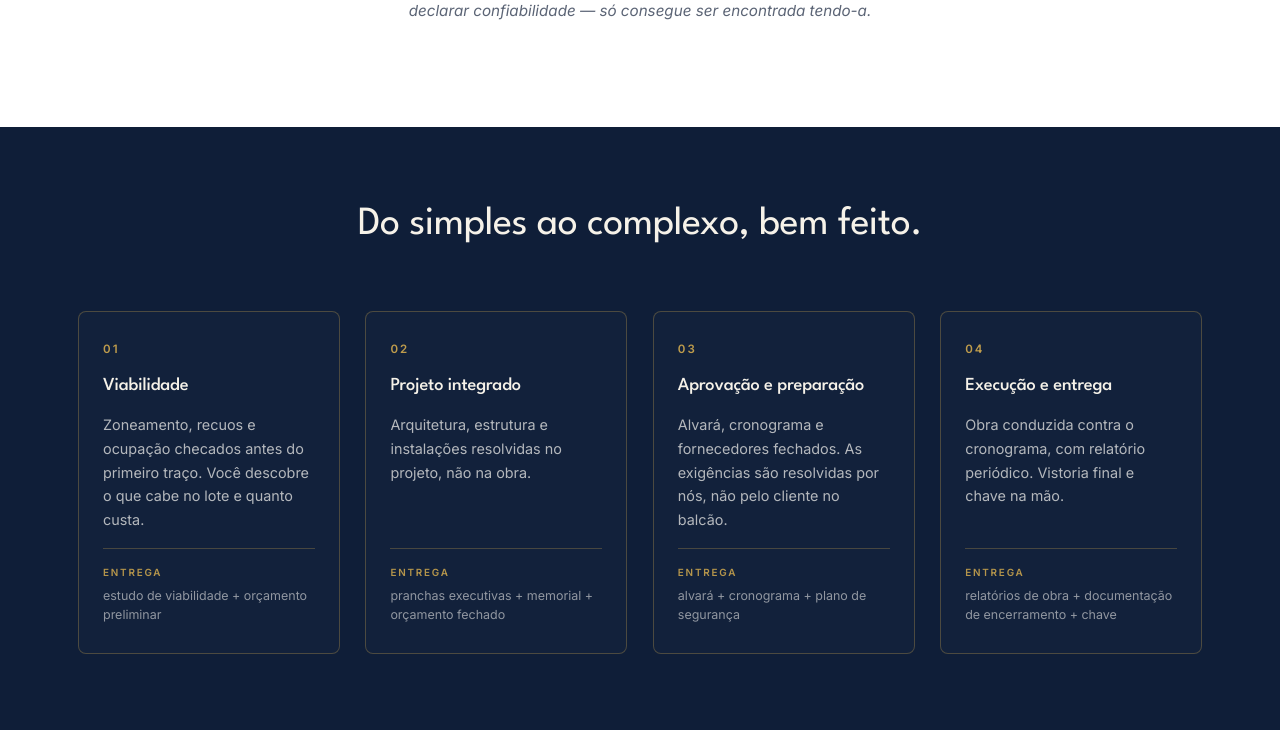
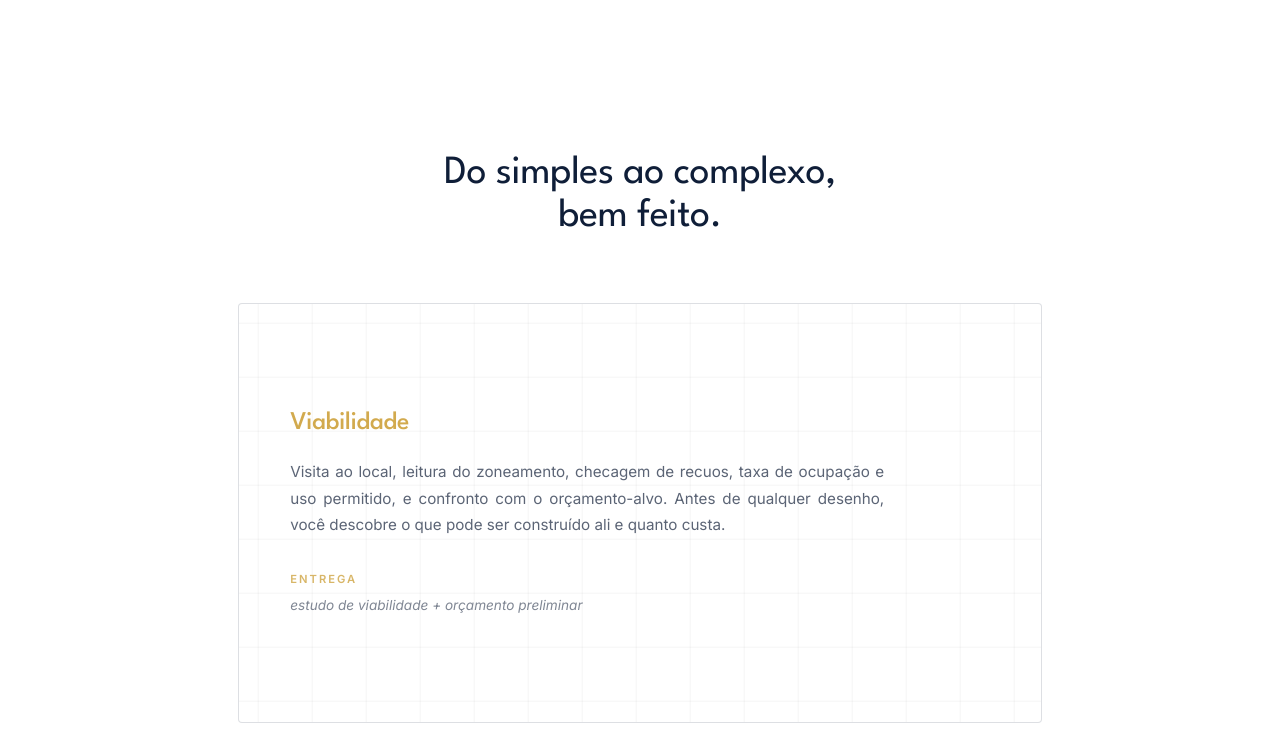
Before and after one commit to Eduarda-Nere/projeto-01, a React (Vite) app: page / in a window 1280 px wide. Shown: the part 2600-3353 px from the top of the page. Built offline with nearby package versions, Linux system fonts and the light colour scheme.

Commit message:
configurando section

```diff
--- a/src/components/Cultura/Cultura.styles.ts
+++ b/src/components/Cultura/Cultura.styles.ts
@@ -4,7 +4,7 @@ import { motion } from 'framer-motion';
 export const CulturaSection = styled.section`
     position: relative;
     background: ${({ theme }) => theme.colors.paper};
-    padding: clamp(3rem, 8vw, 7rem) 0;
+    padding: clamp(3rem, 6vw, 5rem) 0;
     scroll-margin-top: 80px;
 `;
 
--- a/src/components/Processo/Processo.styles.ts
+++ b/src/components/Processo/Processo.styles.ts
@@ -1,121 +1,116 @@
-import styled from 'styled-components';
+import styled, { keyframes } from 'styled-components';
 
-export const ProcessoSection = styled.section`
-    background: ${({ theme }) => theme.colors.navy};
-    color: ${({ theme }) => theme.colors.cream};
-    padding: clamp(3rem, 6vw, 5rem) 0;
-    scroll-margin-top: 80px;
-    position: relative;
-    overflow: hidden;
+const gridMove = keyframes`
+    0% { background-position: 0 0; }
+    100% { background-position: 54px 54px; }
 `;
 
-export const Head = styled.div<{ $visible: boolean }>`
-    text-align: center;
-    max-width: 720px;
-    margin: 0 auto clamp(2.5rem, 5vw, 4rem);
-    opacity: ${({ $visible }) => ($visible ? 1 : 0)};
-    transform: translateY(${({ $visible }) => ($visible ? '0' : '32px')});
-    transition: opacity ${({ theme }) => theme.duration.slower} ${({ theme }) => theme.ease},
-                transform ${({ theme }) => theme.duration.slower} ${({ theme }) => theme.ease};
+export const ProcessoWrapper = styled.section`
+    position: relative;
+    scroll-margin-top: 80px;
+    padding: clamp(3rem, 6vw, 5rem) 0;
 `;
 
-export const Title = styled.h2`
+export const ProcessoHeader = styled.div`
+    text-align: center;
+    max-width: 1220px;
+    margin: 0 auto clamp(2.5rem, 5vw, 4rem);
+    padding: 0 clamp(1.5rem, 4vw, 3rem);
+`;
+
+export const ProcessoTitle = styled.h2`
     font-size: clamp(1.9rem, 3.4vw, 2.5rem);
     line-height: 1.08;
     font-weight: 400;
     letter-spacing: -0.01em;
-    color: ${({ theme }) => theme.colors.cream};
-    margin: 0 0 0.75rem;
+    color: ${({ theme }) => theme.colors.navy};
+    margin: 0 auto;
+    max-width: 20ch;
 `;
 
-export const Tagline = styled.p`
+export const CardsStack = styled.div`
+    display: flex;
+    flex-direction: column;
+    align-items: center;
+    gap: 2rem;
+    max-width: 900px;
+    margin: 0 auto;
+    padding: 0 clamp(1.5rem, 4vw, 3rem);
+`;
+
+export const StickyCard = styled.article<{
+    $bg: 'dark' | 'light';
+    $index: number;
+}>`
+    position: sticky;
+    top: calc(120px + ${({ $index }) => $index * 2.5}rem);
+    width: 100%;
+    min-height: 420px;
+    display: flex;
+    flex-direction: column;
+    justify-content: center;
+    padding: clamp(2rem, 4vw, 3.5rem);
+    border-radius: 4px;
+    overflow: hidden;
+    background: ${({ $bg, theme }) =>
+        $bg === 'dark' ? theme.colors.navy : '#ffffff'};
+    color: ${({ $bg, theme }) =>
+        $bg === 'dark' ? theme.colors.cream : theme.colors.navy};
+    border: 1px solid
+        ${({ $bg, theme }) =>
+            $bg === 'dark' ? 'rgba(210, 170, 78, 0.25)' : theme.colors.lineOnCream};
+`;
+
+export const GridBackground = styled.div<{ $isDark: boolean }>`
+    position: absolute;
+    inset: 0;
+    pointer-events: none;
+    background-image:
+        linear-gradient(to right, ${({ $isDark }) => $isDark ? 'rgba(255,255,255,0.04)' : 'rgba(0,0,0,0.04)'} 1px, transparent 1px),
+        linear-gradient(to bottom, ${({ $isDark }) => $isDark ? 'rgba(255,255,255,0.04)' : 'rgba(0,0,0,0.04)'} 1px, transparent 1px);
+    background-size: 54px 54px;
+    animation: ${gridMove} 20s linear infinite;
+`;
+
+export const CardContent = styled.div`
+    position: relative;
+    z-index: 2;
+    display: flex;
+    flex-direction: column;
+    gap: 1.25rem;
+    text-align: left;
+`;
+
+export const CardTitle = styled.h3`
     font-family: ${({ theme }) => theme.fonts.display};
-    font-size: clamp(1rem, 1.3vw, 1.15rem);
-    font-weight: 400;
-    line-height: 1.4;
+    font-size: clamp(1.35rem, 2vw, 1.75rem);
+    line-height: 1.2;
+    font-weight: 500;
     letter-spacing: -0.01em;
     color: ${({ theme }) => theme.colors.gold};
     margin: 0;
 `;
 
-export const CardsGrid = styled.div<{ $visible: boolean }>`
-    display: grid;
-    grid-template-columns: repeat(4, 1fr);
-    gap: clamp(1.25rem, 2vw, 2rem);
-    opacity: ${({ $visible }) => ($visible ? 1 : 0)};
-    transform: translateY(${({ $visible }) => ($visible ? '0' : '32px')});
-    transition: opacity ${({ theme }) => theme.duration.slower} ${({ theme }) => theme.ease} 0.1s,
-                transform ${({ theme }) => theme.duration.slower} ${({ theme }) => theme.ease} 0.1s;
-
-    @media (max-width: 1024px) {
-        grid-template-columns: repeat(2, 1fr);
-    }
-
-    @media (max-width: 560px) {
-        grid-template-columns: 1fr;
-    }
-`;
-
-export const Card = styled.article<{ $delay: number; $visible: boolean }>`
-    position: relative;
-    padding: 1.75rem 1.5rem;
-    border: 1px solid rgba(210, 170, 78, 0.3);
-    border-radius: 8px;
-    background: rgba(255, 255, 255, 0.015);
-    display: flex;
-    flex-direction: column;
-    gap: 1rem;
-    opacity: ${({ $visible }) => ($visible ? 1 : 0)};
-    transform: translateY(${({ $visible }) => ($visible ? '0' : '24px')});
-    transition: opacity ${({ theme }) => theme.duration.slow} ${({ theme }) => theme.ease} ${({ $delay }) => $delay}s,
-                transform ${({ theme }) => theme.duration.slow} ${({ theme }) => theme.ease} ${({ $delay }) => $delay}s,
-                border-color ${({ theme }) => theme.duration.fast} ${({ theme }) => theme.ease},
-                background ${({ theme }) => theme.duration.fast} ${({ theme }) => theme.ease};
-
-    &:hover {
-        border-color: ${({ theme }) => theme.colors.gold};
-        background: rgba(210, 170, 78, 0.05);
-    }
-`;
-
-export const CardNumber = styled.span`
-    font-family: ${({ theme }) => theme.fonts.body};
-    font-size: 0.72rem;
-    font-weight: 600;
-    letter-spacing: 0.18em;
-    color: ${({ theme }) => theme.colors.gold};
-    opacity: 0.9;
-`;
-
-export const CardTitle = styled.h3`
-    font-family: ${({ theme }) => theme.fonts.display};
-    font-size: 1.15rem;
-    font-weight: 500;
-    line-height: 1.25;
-    color: ${({ theme }) => theme.colors.cream};
+export const CardText = styled.p<{ $isDark: boolean }>`
+    font-size: 0.95rem;
+    line-height: 1.75;
     margin: 0;
-`;
-
-export const CardText = styled.p`
-    font-family: ${({ theme }) => theme.fonts.body};
-    font-size: 0.9rem;
-    line-height: 1.65;
-    color: rgba(250, 248, 244, 0.7);
-    margin: 0;
+    max-width: 62ch;
+    text-align: justify;
+    hyphens: auto;
+    color: ${({ $isDark, theme }) =>
+        $isDark ? 'rgba(250, 248, 244, 0.75)' : theme.colors.ink70};
 `;
 
 export const CardDelivery = styled.div`
     display: flex;
     flex-direction: column;
     gap: 0.4rem;
-    margin-top: auto;
-    padding-top: 1rem;
-    border-top: 1px solid ${({ theme }) => theme.colors.lineOnNavy};
+    margin-top: 0.75rem;
 `;
 
 export const CardDeliveryLabel = styled.span`
-    font-family: ${({ theme }) => theme.fonts.body};
-    font-size: 0.62rem;
+    font-size: 0.7rem;
     font-weight: 600;
     letter-spacing: 0.18em;
     text-transform: uppercase;
@@ -123,9 +118,10 @@ export const CardDeliveryLabel = styled.span`
     opacity: 0.85;
 `;
 
-export const CardDeliveryText = styled.span`
-    font-family: ${({ theme }) => theme.fonts.body};
-    font-size: 0.78rem;
-    line-height: 1.5;
-    color: rgba(250, 248, 244, 0.55);
+export const CardDeliveryText = styled.span<{ $isDark: boolean }>`
+    font-size: 0.85rem;
+    line-height: 1.6;
+    font-style: italic;
+    color: ${({ $isDark }) =>
+        $isDark ? 'rgba(250, 248, 244, 0.55)' : 'rgba(22, 34, 58, 0.55)'};
 `;
--- a/src/components/Processo/Processo.tsx
+++ b/src/components/Processo/Processo.tsx
@@ -1,10 +1,11 @@
-import { useInViewOnce } from '../../hooks/useInViewOnce';
-import { SectionWrap, SectionHead, SectionTitle } from '../ui';
 import {
-    ProcessoSection,
-    CardsGrid,
-    Card,
-    CardNumber,
+    ProcessoWrapper,
+    ProcessoHeader,
+    ProcessoTitle,
+    CardsStack,
+    StickyCard,
+    GridBackground,
+    CardContent,
     CardTitle,
     CardText,
     CardDelivery,
@@ -14,64 +15,63 @@ import {
 
 const STEPS = [
     {
-        number: '01',
         title: 'Viabilidade',
-        text: 'Zoneamento, recuos e ocupação checados antes do primeiro traço. Você descobre o que cabe no lote e quanto custa.',
+        text: 'Visita ao local, leitura do zoneamento, checagem de recuos, taxa de ocupação e uso permitido, e confronto com o orçamento-alvo. Antes de qualquer desenho, você descobre o que pode ser construído ali e quanto custa.',
         delivery: 'estudo de viabilidade + orçamento preliminar',
     },
     {
-        number: '02',
         title: 'Projeto integrado',
-        text: 'Arquitetura, estrutura e instalações resolvidas no projeto, não na obra.',
+        text: 'Arquitetura, estrutura e instalações desenhadas e compatibilizadas entre si antes de a obra começar. É aqui que a interferência é resolvida por um traço, em vez de por uma quebra de parede.',
         delivery: 'pranchas executivas + memorial + orçamento fechado',
     },
     {
-        number: '03',
         title: 'Aprovação e preparação',
-        text: 'Alvará, cronograma e fornecedores fechados. As exigências são resolvidas por nós, não pelo cliente no balcão.',
+        text: 'Protocolo na prefeitura e demais órgãos, cronograma físico-financeiro fechado, plano de segurança e fornecedores contratados. As exigências são acompanhadas por nós, não pelo cliente no balcão.',
         delivery: 'alvará + cronograma + plano de segurança',
     },
     {
-        number: '04',
         title: 'Execução e entrega',
-        text: 'Obra conduzida contra o cronograma, com relatório periódico. Vistoria final e chave na mão.',
+        text: 'Obra conduzida contra o cronograma, com medição e relatório periódicos: avanço, custo acumulado e desvios, se houver. Encerramento com vistoria e a chave na mão.',
         delivery: 'relatórios de obra + documentação de encerramento + chave',
     },
 ];
 
 function Processo() {
-    const { ref: headRef, inView: headInView } = useInViewOnce<HTMLDivElement>();
-    const { ref: cardsRef, inView: cardsInView } = useInViewOnce<HTMLDivElement>();
+    return (
+        <ProcessoWrapper id="processo">
+            <ProcessoHeader>
+                <ProcessoTitle>Do simples ao complexo, bem feito.</ProcessoTitle>
+            </ProcessoHeader>
 
-    return (
-        <ProcessoSection id="processo">
-            <SectionWrap>
-                <div ref={headRef}>
-                    <SectionHead visible={headInView}>
-                        <SectionTitle $light>Do simples ao complexo, bem feito.</SectionTitle>
-                    </SectionHead>
-                </div>
+            <CardsStack>
+                {STEPS.map((step, index) => {
+                    const isDark = index % 2 !== 0;
+                    const bgType = isDark ? 'dark' : 'light';
 
-                <CardsGrid ref={cardsRef} $visible={cardsInView}>
-                    {STEPS.map((step, index) => (
-                        <Card
-                            key={step.number}
-                            $delay={0.1 + index * 0.1}
-                            $visible={cardsInView}
+                    return (
+                        <StickyCard
+                            key={step.title}
+                            $bg={bgType}
+                            $index={index}
                         >
-                            <CardNumber>{step.number}</CardNumber>
-                            <CardTitle>{step.title}</CardTitle>
-                            <CardText>{step.text}</CardText>
+                            <GridBackground $isDark={isDark} />
 
-                            <CardDelivery>
-                                <CardDeliveryLabel>Entrega</CardDeliveryLabel>
-                                <CardDeliveryText>{step.delivery}</CardDeliveryText>
-                            </CardDelivery>
-                        </Card>
-                    ))}
-                </CardsGrid>
-            </SectionWrap>
-        </ProcessoSection>
+                            <CardContent>
+                                <CardTitle>{step.title}</CardTitle>
+                                <CardText $isDark={isDark}>{step.text}</CardText>
+
+                                <CardDelivery>
+                                    <CardDeliveryLabel>Entrega</CardDeliveryLabel>
+                                    <CardDeliveryText $isDark={isDark}>
+                                        {step.delivery}
+                                    </CardDeliveryText>
+                                </CardDelivery>
+                            </CardContent>
+                        </StickyCard>
+                    );
+                })}
+            </CardsStack>
+        </ProcessoWrapper>
     );
 }
 
--- a/src/styles/GlobalStyle.ts
+++ b/src/styles/GlobalStyle.ts
@@ -10,7 +10,7 @@ export const GlobalStyle = createGlobalStyle`
   html {
     -webkit-tap-highlight-color: transparent;
     scroll-padding-top: 80px;
-    overflow-x: hidden;
+    overflow-x: clip;
     scrollbar-color: ${({ theme }) => theme.colors.navy} ${({ theme }) => theme.colors.paper};
   }
 
@@ -41,7 +41,7 @@ export const GlobalStyle = createGlobalStyle`
     font-size: 16px;
     line-height: 1.6;
     -webkit-font-smoothing: antialiased;
-    overflow-x: hidden;
+    overflow-x: clip;
     width: 100%;
   }
 
```
